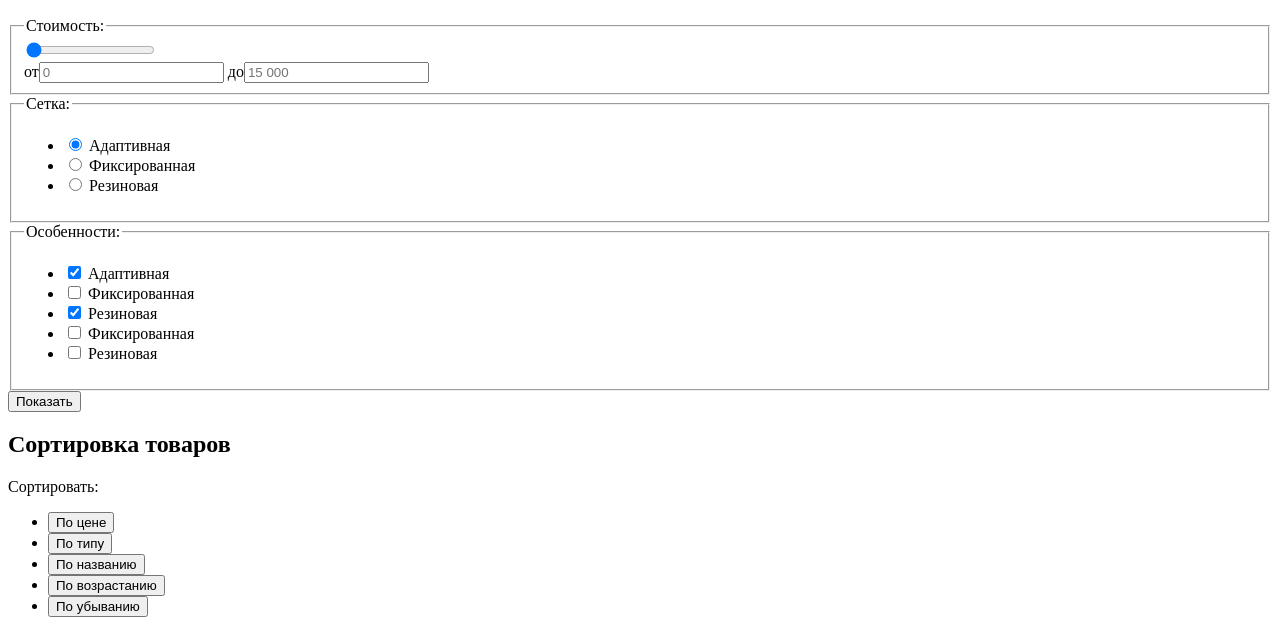
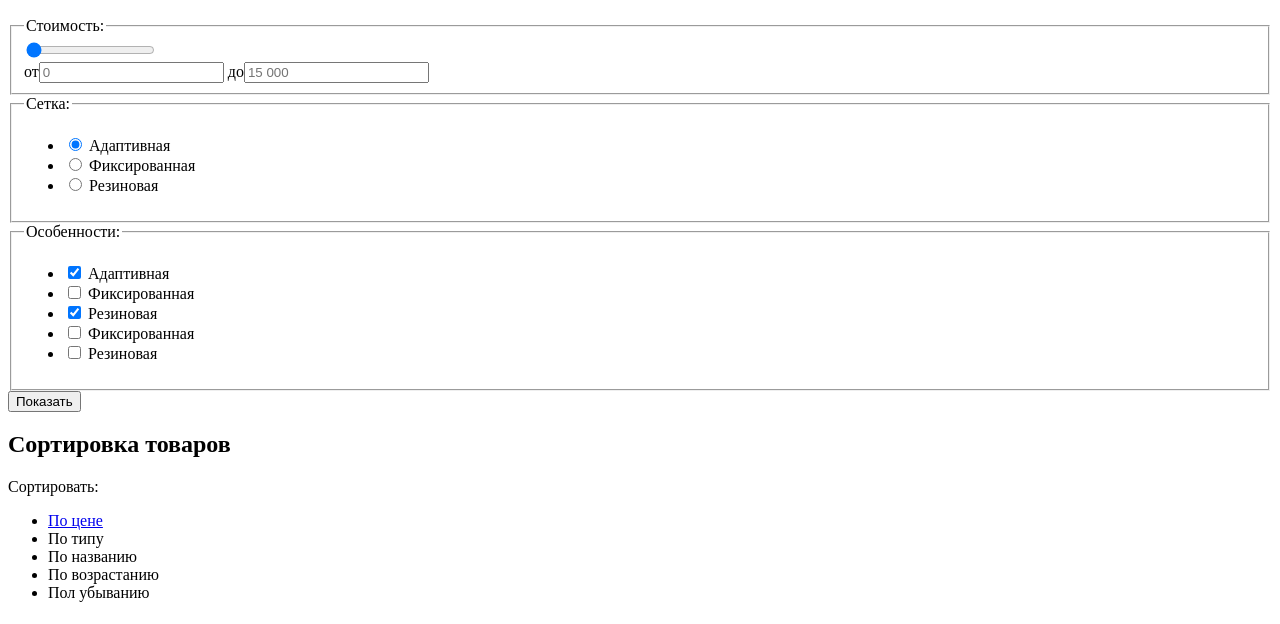
Before and after one commit to fenixrg/project-nerds, a plain HTML site: page catalog.html in a window 1280 px wide. Shown: the part 328-952 px from the top of the page. Drawn offline with Linux system fonts and the light colour scheme.

Commit message:
Изменены кнопки на ссылки

```diff
--- a/catalog.html
+++ b/catalog.html
@@ -85,11 +85,11 @@
             <h2>Сортировка товаров</h2>
             <p>Сортировать:</p>
             <ul>
-            <li><button type="submit">По цене</button></li>
-            <li><button type="submit">По типу</button></li>
-            <li><button type="submit">По названию</button></li>
-            <li><button type="submit">По возрастанию</button></li>
-            <li><button type="submit">По убыванию</button></li>
+                <li><a href="blank.html">По цене</a></li>
+                <li><a href="blank.html"></a>По типу</li>
+                <li><a href="blank.html"></a>По названию</li>
+                <li><a href="blank.html"></a>По возрастанию</li>
+                <li><a href="blank.html"></a>Пол убыванию</li>
         </ul>
         </div>
 
```
